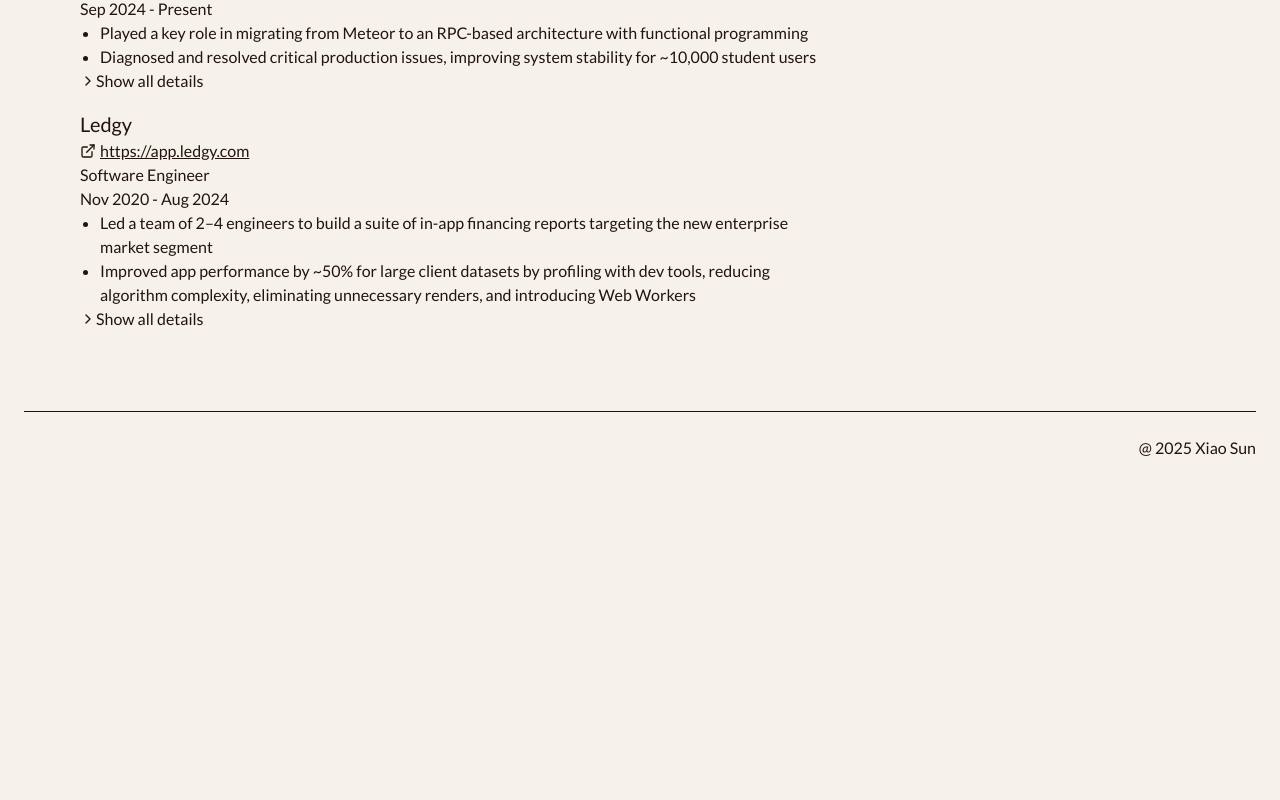
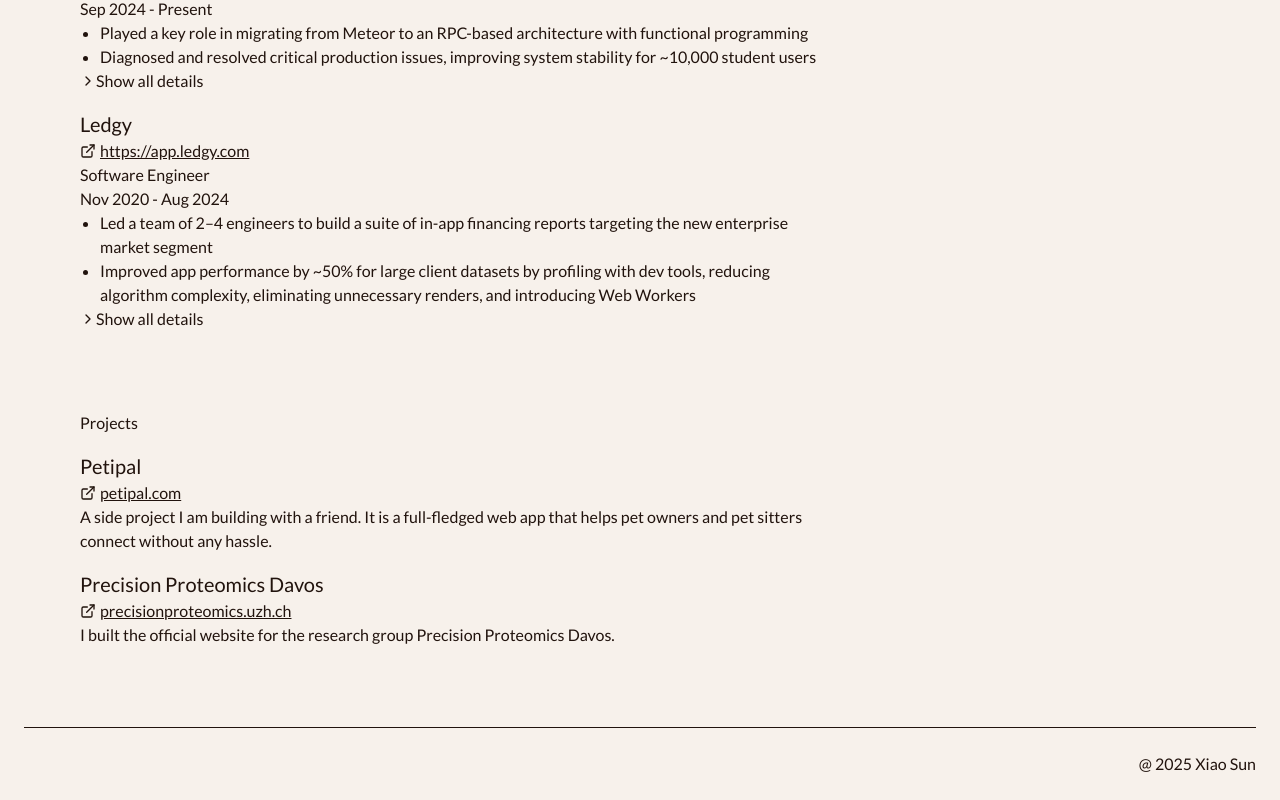
Before and after one commit to XiaoSunXS/xiaosun.dev, a Next.js app: page / in a window 1280 px wide. Shown: the part 611-1411 px from the top of the page. Before the commit the page ends 1095 px from the top, so only its background shows below. Built offline with nearby package versions, Linux system fonts and the light colour scheme.

Commit message:
feat: add projects

```diff
--- a/src/app/components/Header.tsx
+++ b/src/app/components/Header.tsx
@@ -3,6 +3,7 @@
 const SECTIONS = new Map<Sectionkey, string>([
   ["about", "About"],
   ["experience", "Experience"],
+  ["projects", "Projects"],
 ]);
 
 export const Header = () => (
--- a/src/app/components/JobExperiences.tsx
+++ b/src/app/components/JobExperiences.tsx
@@ -3,17 +3,7 @@
 import { JOB_EXPERIENCES } from "../contents/jobExperience";
 import { formatYearMonth } from "../utils/helpers";
 import { CollapsableList } from "./CollapsableList";
-import { LuExternalLink } from "react-icons/lu";
-
-const CompanyLink = ({ url }: { url: string }) => (
-  <a
-    href={url}
-    target="_blank"
-    className="underline hover:cursor-pointer flex items-center gap-1"
-  >
-    <LuExternalLink /> {url}
-  </a>
-);
+import { Url } from "./Url";
 
 export const JobExperiences = () => (
   <div className="space-y-4">
@@ -22,7 +12,7 @@
       <div key={`job-at-${jobExperienceItem.company}`}>
         <h4>{jobExperienceItem.company}</h4>
         {jobExperienceItem.companyUrl && (
-          <CompanyLink url={jobExperienceItem.companyUrl} />
+          <Url url={jobExperienceItem.companyUrl} />
         )}
         <p>{jobExperienceItem.title}</p>
         <p>
--- /dev/null
+++ b/src/app/components/Projects.tsx
@@ -0,0 +1,17 @@
+"use client";
+
+import { PROJECTS } from "../contents/projects";
+import { Url } from "./Url";
+
+export const Projects = () => (
+  <div className="space-y-4">
+    <h3>Projects</h3>
+    {PROJECTS.map((projectItem, index) => (
+      <div key={`project-${index}`}>
+        <h4>{projectItem.title}</h4>
+        <Url url={projectItem.url} />
+        <p>{projectItem.description}</p>
+      </div>
+    ))}
+  </div>
+);
--- /dev/null
+++ b/src/app/components/Url.tsx
@@ -0,0 +1,12 @@
+"use client";
+import { LuExternalLink } from "react-icons/lu";
+
+export const Url = ({ url }: { url: string }) => (
+  <a
+    href={url}
+    target="_blank"
+    className="underline hover:cursor-pointer flex items-center gap-1"
+  >
+    <LuExternalLink /> {url}
+  </a>
+);
--- /dev/null
+++ b/src/app/contents/projects.ts
@@ -0,0 +1,16 @@
+import { Project } from "../utils/types";
+
+export const PROJECTS: Project[] = [
+  {
+    title: "Petipal",
+    description:
+      "A side project I am building with a friend. It is a full-fledged web app that helps pet owners and pet sitters connect without any hassle.",
+    url: "petipal.com",
+  },
+  {
+    title: "Precision Proteomics Davos",
+    description:
+      "I built the official website for the research group Precision Proteomics Davos.",
+    url: "precisionproteomics.uzh.ch",
+  },
+];
--- a/src/app/page.tsx
+++ b/src/app/page.tsx
@@ -1,5 +1,6 @@
 import { IntroAboutMe } from "./components/IntroAboutMe";
 import { JobExperiences } from "./components/JobExperiences";
+import { Projects } from "./components/Projects";
 import { SocialMedia } from "./components/SocialMedia";
 
 export default function Home() {
@@ -15,6 +16,9 @@
       <section id="experience" className="pt-20">
         <JobExperiences />
       </section>
+      <section id="projects" className="pt-20">
+        <Projects />
+      </section>
     </div>
   );
 }
```
Also changed, not shown: src/app/utils/types.ts (+7 -0 lines).
